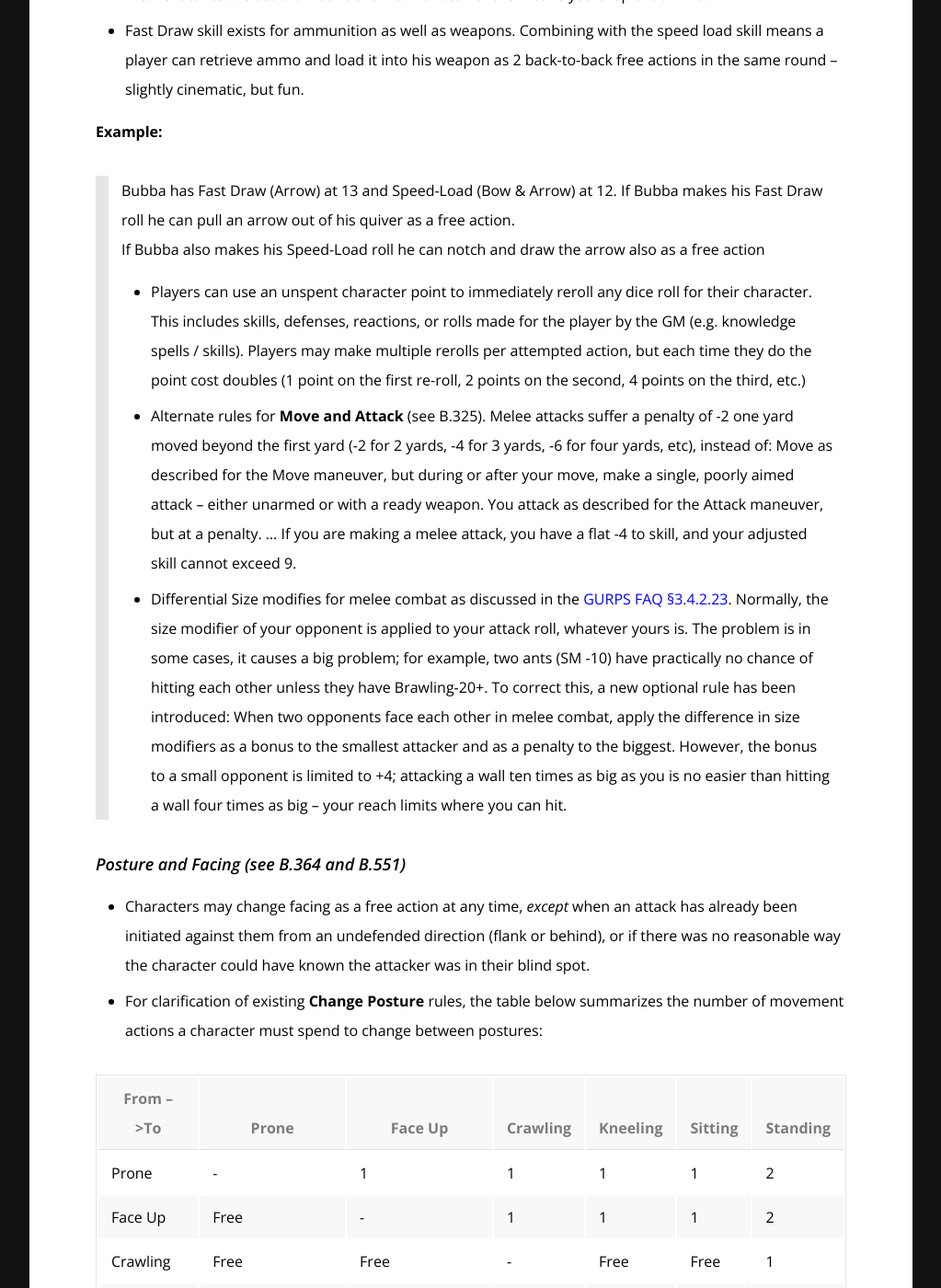
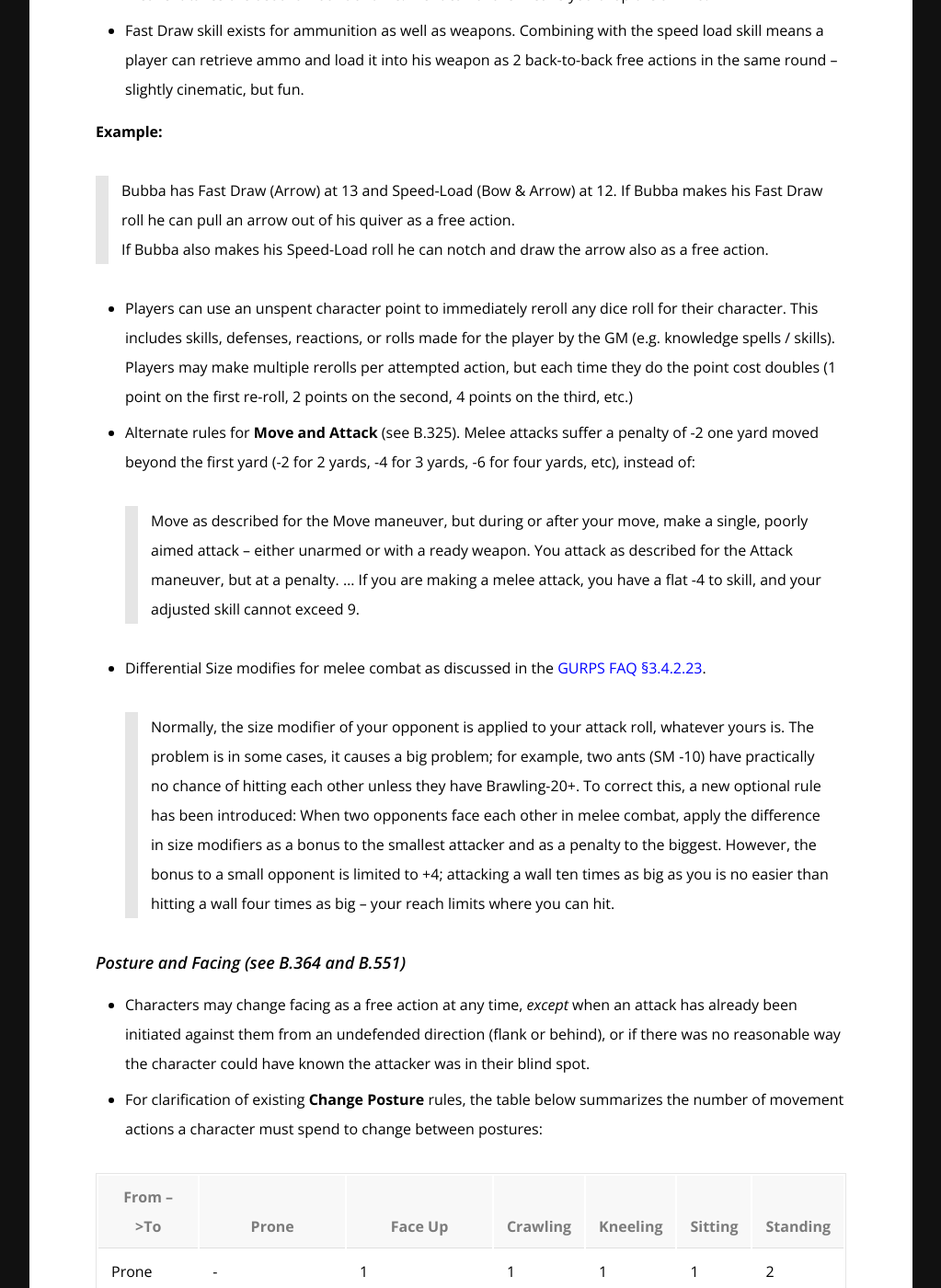
Before and after one commit to rickosborne/blackwater, a Jekyll site: the page built from _guide/550-rulebooks-and-house-rules.md, in a window 1280 px wide and 1400 px high, scrolled down 1478 px. Shown: the whole window at 92% size, without its empty margins (128-1151 px from the left). Built offline with Jekyll 4.4.1, drawn with Linux system fonts in a browser that asks for light colours.

```diff
--- a/_guide/550-rulebooks-and-house-rules.md
+++ b/_guide/550-rulebooks-and-house-rules.md
@@ -38,7 +38,8 @@ In general, the following GURPS sourcebooks are recommended:
 
 **Example:**
 > Bubba has Fast Draw (Arrow) at 13 and Speed-Load (Bow & Arrow) at 12.  If Bubba makes his Fast Draw roll he can pull an arrow out of his quiver as a free action.
->If Bubba also makes his Speed-Load roll he can notch and draw the arrow also as a free action
+>If Bubba also makes his Speed-Load roll he can notch and draw the arrow also as a free action.
+
 * Players can use an unspent character point to immediately reroll any dice roll for their character.
   This includes skills, defenses, reactions, or rolls made for the player by the GM (e.g. knowledge spells / skills).
   Players may make multiple rerolls per attempted action, but each time they do the point cost doubles (1 point on the first re-roll, 2 points on the second, 4 points on the third, etc.)
```
